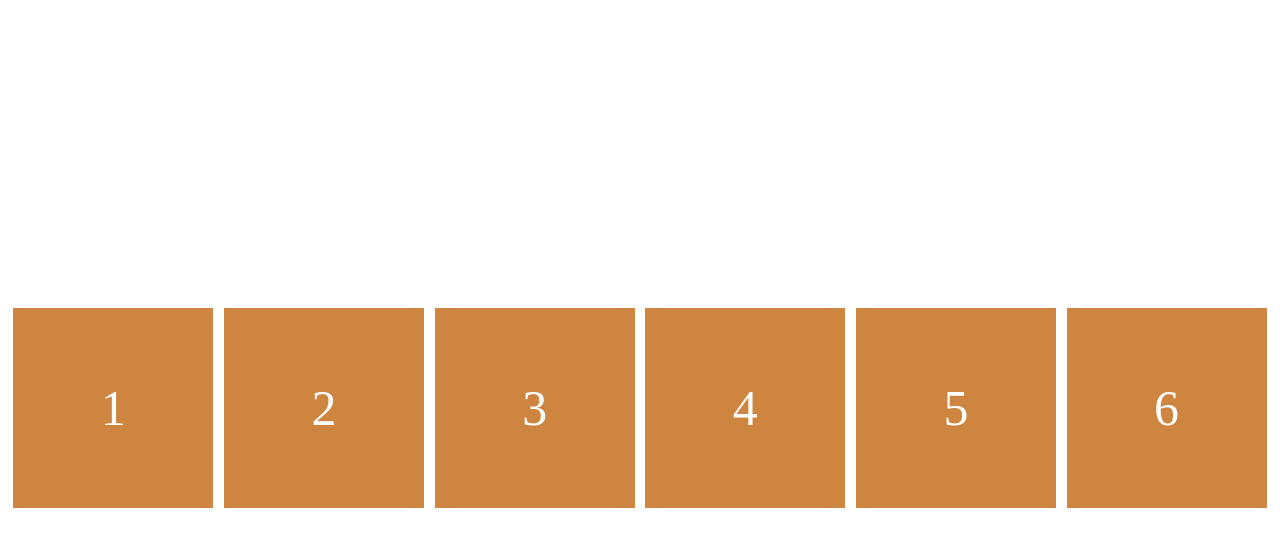
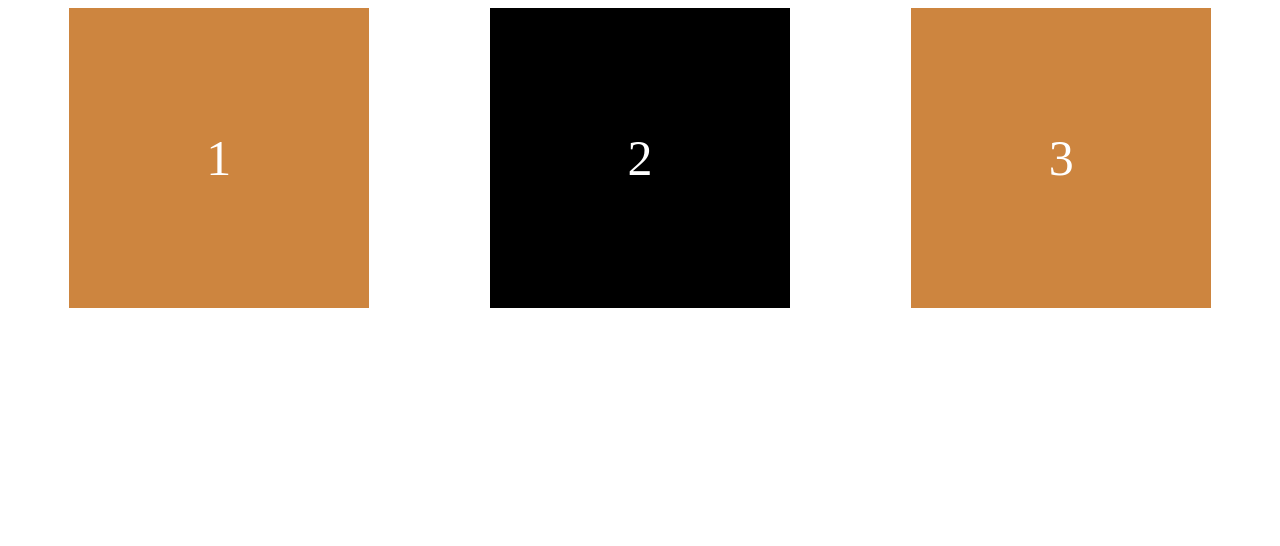
Before and after one commit to onethegarden/css-layout-master, a plain HTML site: page index.html in a window 1280 px wide. Drawn offline with Linux system fonts and the light colour scheme.

Commit message:
#1.6 flex-grow, flex-shrink

```diff
--- a/index.html
+++ b/index.html
@@ -14,9 +14,6 @@
     <div class="child">1</div>
     <div class="child">2</div>
     <div class="child">3</div>
-    <div class="child">4</div>
-    <div class="child">5</div>
-    <div class="child">6</div>
   </div>
 </body>
 
--- a/style.css
+++ b/style.css
@@ -2,18 +2,21 @@
   display: flex;
   /* Main Axis */
   justify-content: space-around;
-  height: 100vh;
-  flex-wrap:wrap-reverse;
-  align-content: space-around;
+  width : 100%;
 }
 
 .child {
-  height: 200px;
-  width: 200px;
+  height: 300px;
+  width: 300px;
   background-color: peru;
   color: white;
+  font-size: 50px;
   display: flex;
   justify-content: center;
   align-items: center;
-  font-size: 50px;
 }
+
+.child:nth-child(2){
+  background:#000;
+  flex-shrink: 2;
+}
```
Also changed, not shown: README.md.
